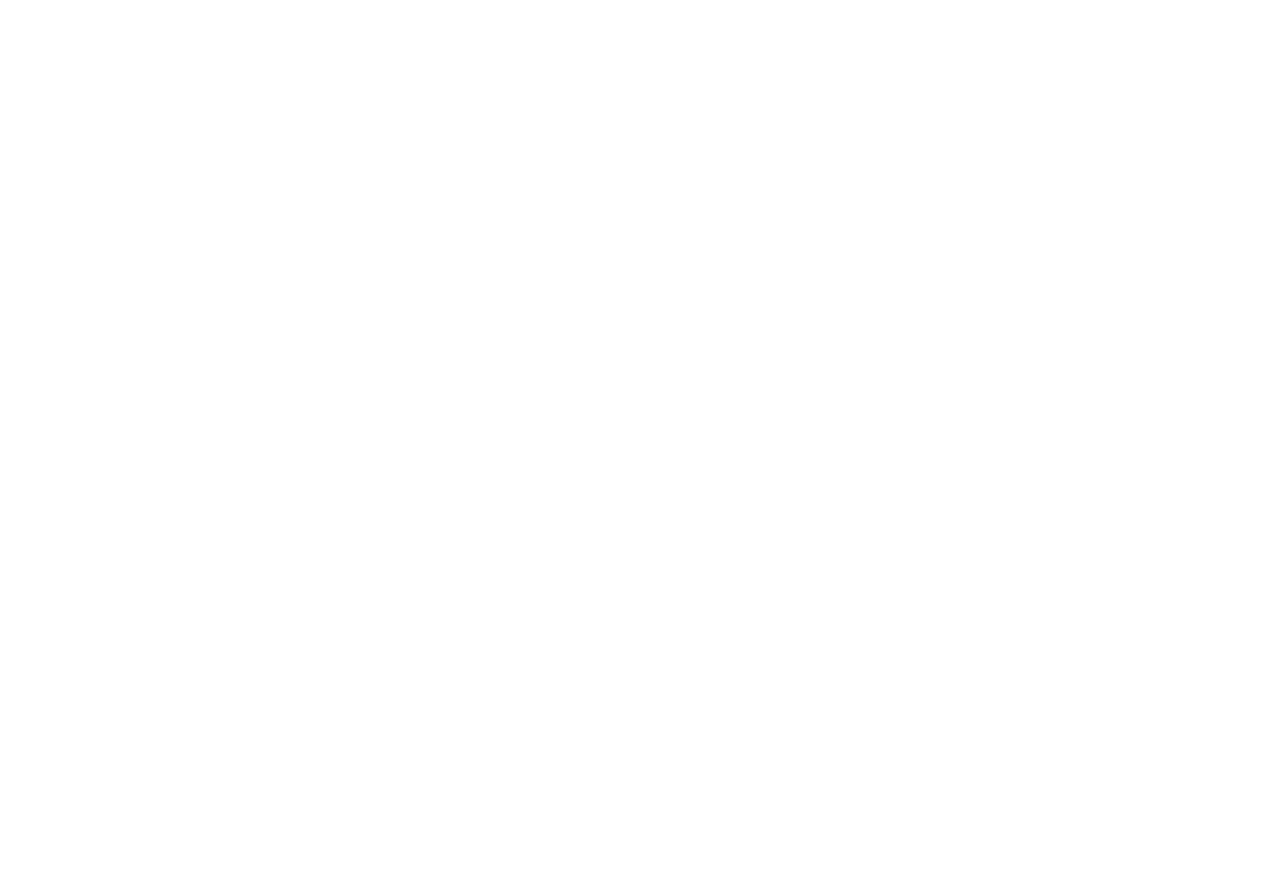
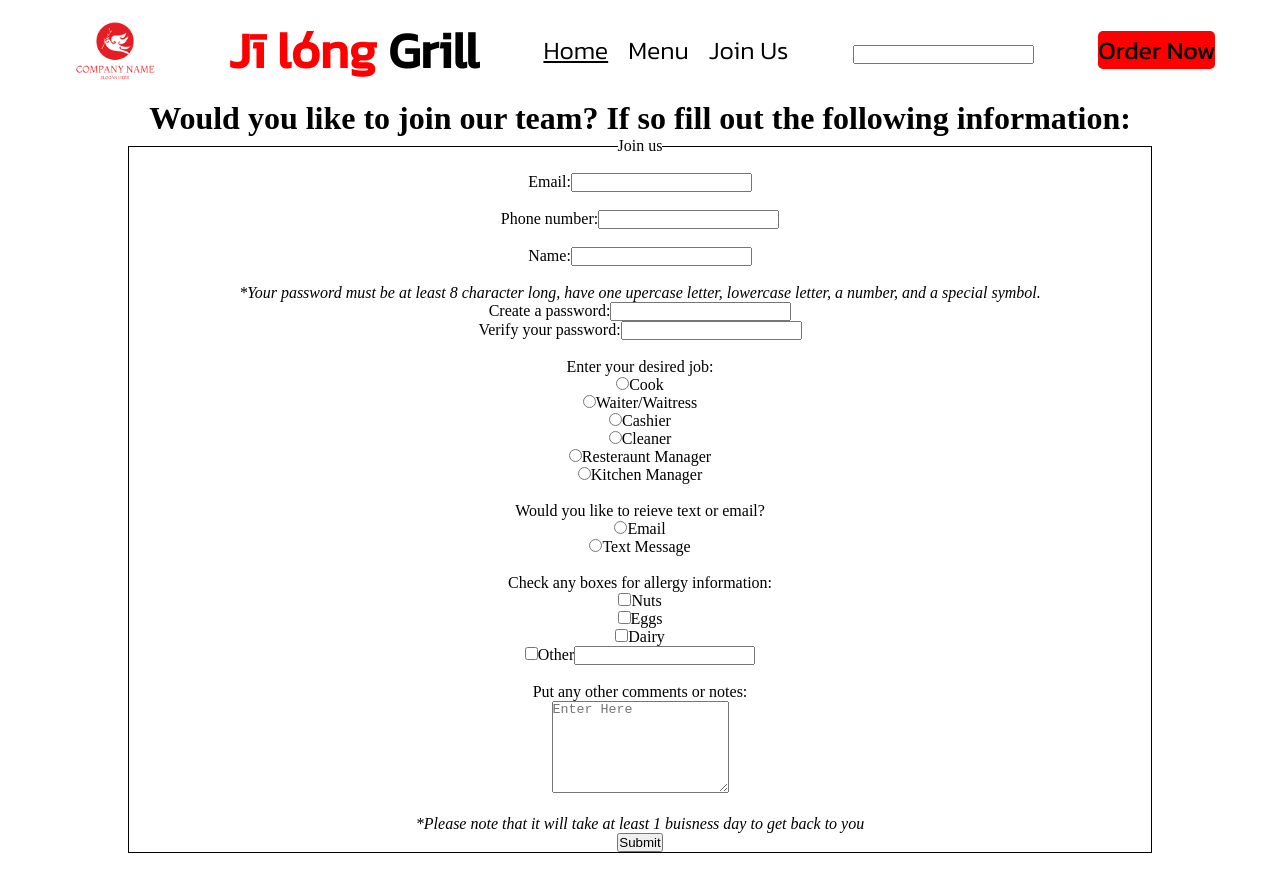
Before and after one commit to EthanTransier/FBLA-Website_Project-V2, a plain HTML site: page jobs.html in a window 1280 px wide. Before the commit the page ends 800 px from the top, so only its background shows below. Drawn offline with Linux system fonts and the light colour scheme.

Commit message:
Updated Jobs html and css

```diff
--- /dev/null
+++ b/jobs.css
@@ -0,0 +1,9 @@
+#signup {
+    border: 1px solid black;
+    margin: 0% 10% 5% 10%;
+    text-align: center;
+}
+
+h1 {
+    text-align: center;
+}
--- a/jobs.html
+++ b/jobs.html
@@ -0,0 +1,127 @@
+<!DOCTYPE html>
+<html lang="en">
+<head>
+    <meta charset="UTF-8">
+    <meta http-equiv="X-UA-Compatible" content="IE=edge">
+    <meta name="viewport" content="width=device-width, initial-scale=1.0">
+    <link rel="stylesheet" href="index.css">
+    <link rel="stylesheet" href="jobs.css">
+    <title>Document</title>
+</head>
+<body>
+    <!-- Header, which includes the Title, the Logo, and the links -->
+    <header>
+        <!-- Container for the title of the Resteraunt -->
+        <img
+          src="./images/chineseLogo.webp"
+          alt="Logo for chinese resteraunt"
+          class="headerLogo"
+        />
+        <div class="titleContainer">
+          <h1><span class="dragonSpanTitle">Jī lóng</span> Grill</h1>
+        </div>
+        <!-- Container for the links to the different pages of the website inside the header -->
+        <div class="headerLinksContainer">
+          <!-- Container for the link that goes to the home page -->
+          <div class="homeLinkContainer atPageLink">
+            <a href="index.html">Home</a>
+          </div>
+          <!-- Container for the link that goes to the menu page -->
+          <div class="menuLinkContainer">
+            <a href="menu.html">Menu</a>
+          </div>
+          <!-- Container for the link that goes to the Hiring page -->
+          <div class="jobs.html">
+            <a href="jobs.html">Join Us</a>
+          </div>
+        </div>
+        <!-- Container for the search bar for the header -->
+        <div class="searchBarContainer">
+          <input type="search" class="headerSearchBar" />
+        </div>
+        <!-- Container for the button / link that takes you to the Ordering page -->
+        <div class="orderLinkContainer">
+          <a href="order.html" class="headerOrderLink">Order Now</a>
+        </div>
+      </header>
+
+    <!-- title of the page -->
+    <h1>Would you like to join our team? If so fill out the following information:</h1>
+
+    <!-- signup sheet -->
+    <form>
+        <fieldset id="signup">
+            <legend>Join us</legend>
+            <br>
+
+            <!-- email -->
+            <label>Email:</label><input type="email" name="account" pattern="[a-z0-9._%+-]+@[a-z0-9.-]+\.[a-z]{2,}$"/><required>
+            <br>
+            <br>
+
+            <!-- phone number -->
+            <label>Phone number:</label><input type="email" name="account"/><required>
+            <br>
+            <br>
+
+            <!-- name or username -->
+            <label>Name:</label><input type="text" name="account" required>
+            <br>
+            <br>
+
+            <!-- password -->
+            <label id="passReqs" name="account"><em>*Your password must be at least 8 character long, have one upercase letter, lowercase letter, a number, and a special symbol.</em></label>
+            <br>
+            <label>Create a password:</label><input type="password" name="account" id="password" minlength="8" pattern="(?=.*\d)(?=.*[a-z])(?=.*[A-Z]).{8,}" required>
+            <br>
+            <label>Verify your password:</label><input type="password" name="account" minlength="8" required><br><br>
+
+            <!-- desired poistion -->
+            <p>Enter your desired job:</p>
+            <input type="radio" name="class" required><label>Cook</label>
+            <br>
+            <input type="radio" name="class" required><label>Waiter/Waitress</label>
+            <br>
+            <input type="radio" name="class" required><label>Cashier</label>
+            <br>
+            <input type="radio" name="class" required><label>Cleaner</label>
+            <br>
+            <input type="radio" name="class" required><label>Resteraunt Manager</label>
+            <br>
+            <input type="radio" name="class" required><label>Kitchen Manager</label>
+            <br>
+            <br>
+
+            <!-- notifications -->
+            <label>Would you like to reieve text or email?</label>
+            <br>
+            <input type="radio" name="notifications" name="account"><label>Email</label>
+            <br>
+            <input type="radio" name="notifications" name="account"><label>Text Message</label>
+            <br>
+            <br>
+
+            <!-- allergies -->
+            <p>Check any boxes for allergy information:</p>
+            <input type="checkbox"><label>Nuts</label>
+            <br>
+            <input type="checkbox"><label>Eggs</label>
+            <br>
+            <input type="checkbox"><label>Dairy</label>
+            <br>
+            <input type="checkbox"><label>Other<input type="text"></input></label>
+            <br>
+            <br>
+
+            <!-- other comments -->
+            <p>Put any other comments or notes:</p>
+            <textarea columns="20" rows="6" placeholder="Enter Here" id="extra"></textarea><br><br>
+
+            <!-- submit -->
+            <p><em>*Please note that it will take at least 1 buisness day to get back to you</em></p>
+            <a href="index.html"><button type="submit">Submit</button></a>
+        </fieldset>
+    </form>
+
+</body>
+</html>
```
Also changed, not shown: order.css (+13 -8 lines), order.html (+17 -17 lines).
